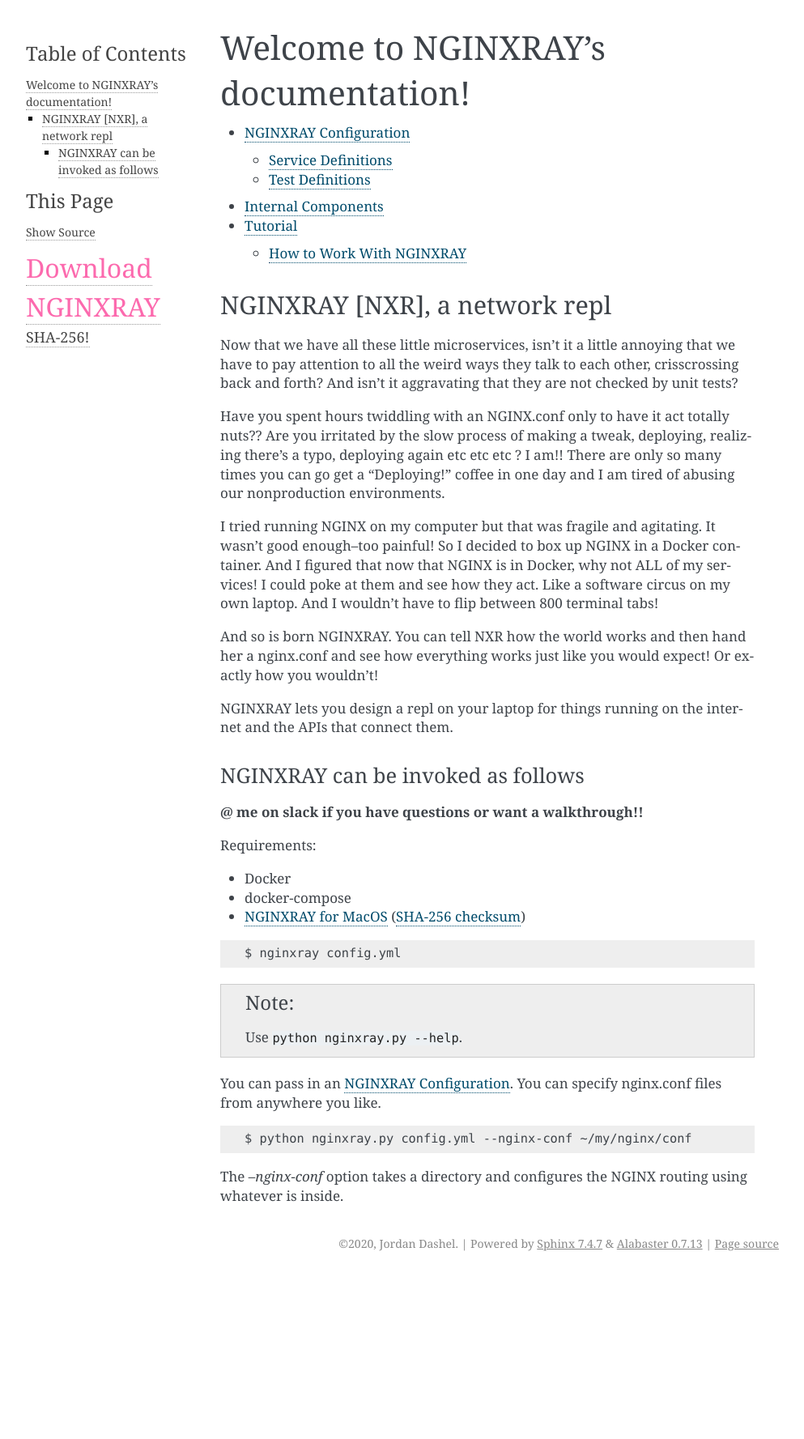
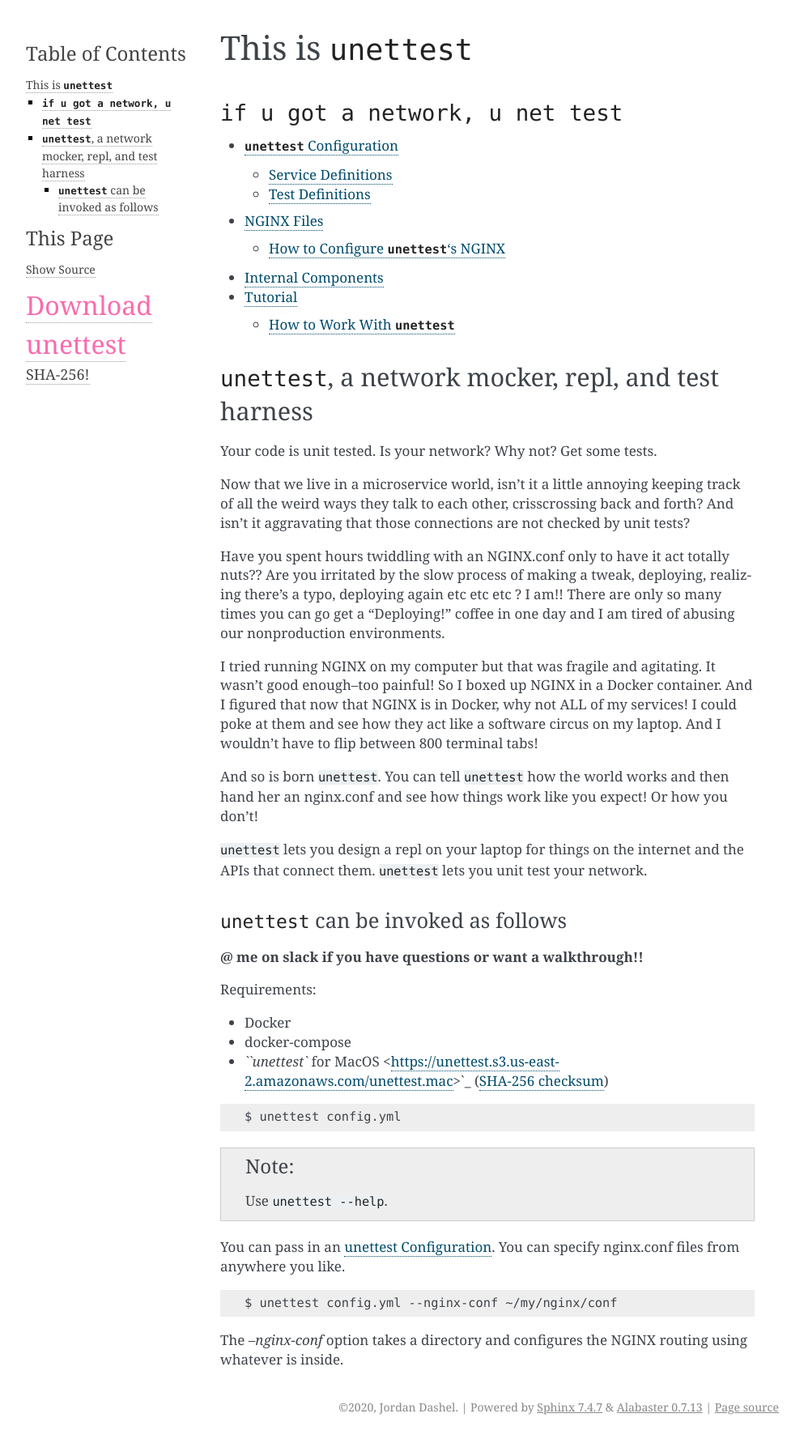
Before and after one commit to nypublicradio/unettest, a Sphinx documentation site: the page built from docs/index.rst, in a window 1280 px wide. Shown: the whole page at 81% size, without its empty margins (148-1141 px from the left). Built offline with Sphinx 7.4.7, drawn with Linux system fonts in a browser that asks for light colours; before the commit the page ends 1575 px from its top, so only the background shows below that.

Commit message:
unettest reveal

```diff
--- a/docs/config_document.rst
+++ b/docs/config_document.rst
@@ -1,8 +1,8 @@
-========================
- NGINXRAY Configuration
-========================
+===========================
+ ``unettest`` Configuration
+===========================
 
-You can configure NGINXRAY to mimic any network. You can configure it with a
+You can configure ``unettest`` to mimic any network. You can configure it with a
 simple and straight-forward declarative configuration language, similar to
 writing docker-compose.
 
--- a/docs/index.rst
+++ b/docs/index.rst
@@ -1,48 +1,57 @@
-.. NGINXRAY documentation master file, created by
+.. UNETTEST documentation master file, created by
    sphinx-quickstart on Mon Apr  6 12:56:02 2020.
 
-Welcome to NGINXRAY's documentation!
-====================================
+This is ``unettest``\
+=====================
+
+``if u got a network, u net test``
+++++++++++++++++++++++++++++++++++
 
 .. toctree::
    :maxdepth: 2
 
    config_document
 
+   nginx_files
+
    internal_components
 
    tutorial
 
 
-NGINXRAY [NXR], a network repl
-++++++++++++++++++++++++++++++
+``unettest``, a network mocker, repl, and test harness
+++++++++++++++++++++++++++++++++++++++++++++++++++++++
 
-Now that we have all these little microservices, isn't it a little annoying that we have
-to pay attention to all the weird ways they talk to each other, crisscrossing back and
-forth? And isn't it aggravating that they are not checked by unit tests?
+Your code is unit tested. Is your network? Why not? Get some tests.
 
-Have you spent hours twiddling with an NGINX.conf only to have it act totally nuts?? Are
-you irritated by the slow process of making a tweak, deploying, realizing there's a typo,
-deploying again etc etc etc ? I am!! There are only so many times you can go get a
-"Deploying!" coffee in one day and I am tired of abusing our nonproduction environments.
+Now that we live in a microservice world, isn't it a little annoying keeping
+track of all the weird ways they talk to each other, crisscrossing back and
+forth? And isn't it aggravating that those connections are not checked by unit
+tests?
 
-I tried running NGINX on my computer but that was fragile and agitating. It wasn't good
-enough--too painful!  So I decided to box up NGINX in a Docker container. And I figured
-that now that NGINX is in Docker, why not ALL of my services! I could poke at them and see
-how they act. Like a software circus on my own laptop. And I wouldn't have to flip between
-800 terminal tabs!
+Have you spent hours twiddling with an NGINX.conf only to have it act totally
+nuts?? Are you irritated by the slow process of making a tweak, deploying,
+realizing there's a typo, deploying again etc etc etc ? I am!! There are only
+so many times you can go get a "Deploying!" coffee in one day and I am tired of
+abusing our nonproduction environments.
 
-And so is born NGINXRAY. You can tell NXR how the world works and then hand her a
-nginx.conf and see how everything works just like you would expect! Or exactly how you
-wouldn't!
+I tried running NGINX on my computer but that was fragile and agitating. It
+wasn't good enough--too painful!  So I boxed up NGINX in a Docker container.
+And I figured that now that NGINX is in Docker, why not ALL of my services! I
+could poke at them and see how they act like a software circus on my laptop.
+And I wouldn't have to flip between 800 terminal tabs!
 
-NGINXRAY lets you design a repl on your laptop for things running on the internet and the
-APIs that connect them.
+And so is born ``unettest``. You can tell ``unettest`` how the world works and
+then hand her an nginx.conf and see how things work like you expect! Or how you
+don't!
+
+``unettest`` lets you design a repl on your laptop for things on the internet and
+the APIs that connect them. ``unettest`` lets you unit test your network.
 
 
 
-NGINXRAY can be invoked as follows
-----------------------------------
+``unettest`` can be invoked as follows
+--------------------------------------
 **@ me on slack if you have questions or want a walkthrough!!**
 
 Requirements:
@@ -50,23 +59,23 @@
 
 * Docker
 * docker-compose
-* `NGINXRAY for MacOS <https://nginxray.s3.us-east-2.amazonaws.com/nginxray.mac>`_
-  (`SHA-256 checksum <https://nginxray.s3.us-east-2.amazonaws.com/mac-sha256>`_)
+* `\ ``unettest`` for MacOS <https://unettest.s3.us-east-2.amazonaws.com/unettest.mac>`_
+  (`SHA-256 checksum <https://unettest.s3.us-east-2.amazonaws.com/mac-sha256>`_)
 
 
 
 ::
 
-  $ nginxray config.yml
+  $ unettest config.yml
 
 .. NOTE::
-  Use ``python nginxray.py --help``\ .
+  Use ``unettest --help``\ .
 
 
 You can pass in an :doc:`config_document`. You can specify nginx.conf files from
 anywhere you like. ::
 
-   $ python nginxray.py config.yml --nginx-conf ~/my/nginx/conf
+   $ unettest config.yml --nginx-conf ~/my/nginx/conf
 
 The `--nginx-conf` option takes a directory and configures the NGINX routing
 using whatever is inside.
--- /dev/null
+++ b/docs/nginx_files.rst
@@ -0,0 +1,48 @@
+============
+ NGINX Files
+============
+
+How to Configure ``unettest``\ 's NGINX
+---------------------------------------
+
+Your ``unettest`` routes traffic to your fake services using NGINX. So, how do you tell
+``unettest`` which NGINX conf files to use?
+
+.. NOTE::
+  At the moment, ``unettest`` only supports directories of NGINX files, not single files. You
+  can have a directory with only one file in it, but be aware that you must be pointing
+  ``unettest`` to a directory.
+
+There are a handful of ways to load NGINX confs, depending on what is most convenient.
+During execution, you will find a log line that tells you which config ``unettest`` has chosen
+to use.
+
+Default
+^^^^^^^
+
+If given no other configuration, ``unettest`` will look in the default folder, ``./nginx/``.
+So if you are running ``unettest`` from a folder that has a folder called ``nginx`` containing
+nginx configurations, those will be used.
+
+Command Line Arg
+^^^^^^^^^^^^^^^^
+
+You can point ``unettest`` at any arbitrary collection of NGINX files with the command line
+arg ``--nginx-conf``.
+
+Using the flag
+  e.g. ``unettest --nginx-conf ~/work/nginx``
+
+ENV VAR
+^^^^^^^
+
+You can also set an env var that ``unettest`` will reference when running your service and
+test suites. This is especially useful when you are using the same config over and over.
+
+NGINX_CONFIG
+  is the var to set.
+
+  e.g. ``export NGINX_CONFIG=~/work/nginx``
+
+  note -- you can set this in your shell dotfiles but be careful that you don't forget
+  about it and months later wonder why nginx isn't using the config you think it is.
--- a/docs/templates/searchbox.html
+++ b/docs/templates/searchbox.html
@@ -1,4 +1,4 @@
 <ul>
-    <li><a href="https://nginxray.s3.us-east-2.amazonaws.com/nginxray.mac" style="color: #fc6aae; font-size: xx-large">Download NGINXRAY</a></li>
-    <li><a href="https://nginxray.s3.us-east-2.amazonaws.com/mac-sha256" style="font-size: large">SHA-256!</a></li>
+    <li><a href="https://unettest.s3.us-east-2.amazonaws.com/unettest.mac" style="color: #fc6aae; font-size: xx-large">Download unettest</a></li>
+    <li><a href="https://unettest.s3.us-east-2.amazonaws.com/mac-sha256" style="font-size: large">SHA-256!</a></li>
 </ul>
```
Also changed, not shown: docs/tutorial.rst (+11 -7 lines), 1 other file.
